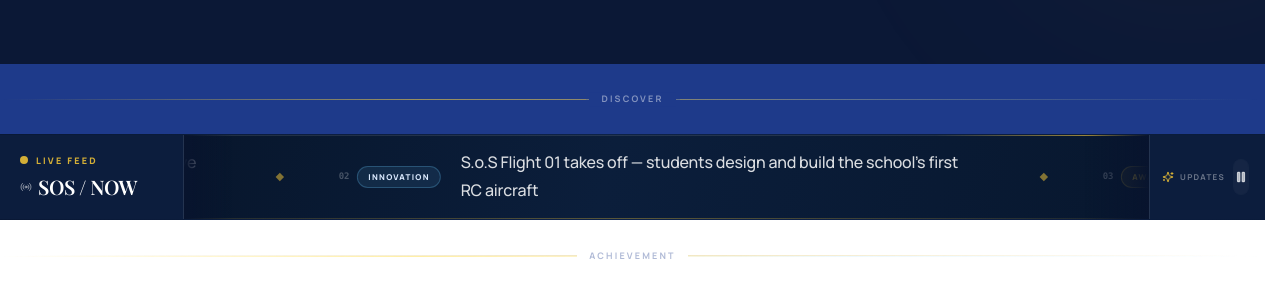
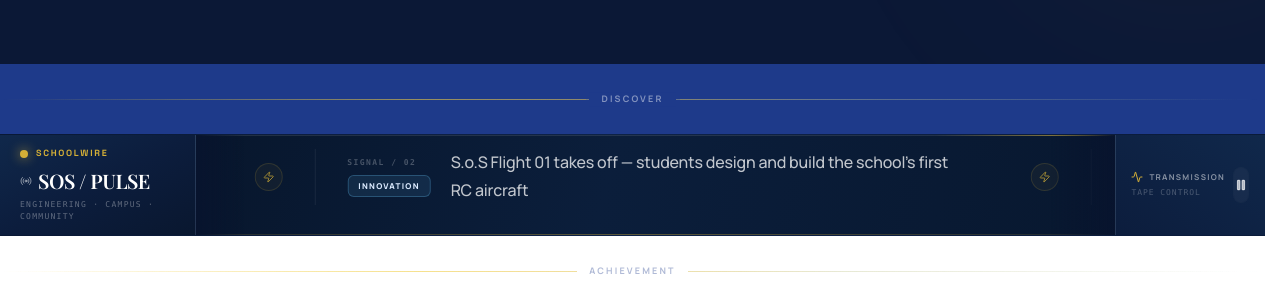
Before and after one commit to Gee7pips/soshanguve-automotive-fixed, a Next.js app: page / in a window 1280 px wide. Shown: the part 940-1225 px from the top of the page. Built offline with nearby package versions, Linux system fonts and the light colour scheme.

Commit message:
Upgrade homepage Schoolwire live ticker

```diff
--- a/components/live-ticker.tsx
+++ b/components/live-ticker.tsx
@@ -1,7 +1,7 @@
 "use client"
 
 import { useState } from "react"
-import { Pause, Play, Radio, Sparkles } from "lucide-react"
+import { Activity, Pause, Play, Radio, Sparkles, Zap } from "lucide-react"
 
 const TICKER_ITEMS = [
   { category: "ACHIEVEMENT", text: "Class of 2025 makes history — 100% Matric Pass Rate at Soshanguve Engineering School Of Specialisation" },
@@ -28,11 +28,22 @@ export function LiveTicker() {
     <section className="relative overflow-hidden border-y border-school-navy/15 bg-[linear-gradient(105deg,#061326_0%,#0b1e3b_48%,#07162c_100%)] text-white shadow-[0_18px_45px_-32px_rgba(4,12,28,0.8)]" aria-label="Live school news and updates">
       <div className="pointer-events-none absolute inset-x-0 top-0 h-px overflow-hidden bg-white/10"><div className="h-full w-1/4 animate-[premium-ticker-scan_7s_linear_infinite] bg-gradient-to-r from-transparent via-school-gold/70 to-transparent" /></div>
       <div className="mx-auto flex max-w-7xl items-stretch">
-        <div className="relative z-20 flex w-[128px] shrink-0 flex-col justify-center border-r border-white/10 bg-[#0c1d3d] px-4 py-3 sm:w-[184px] sm:px-5"><div className="flex items-center gap-2"><span className="relative flex h-2 w-2 shrink-0"><span className="absolute inset-0 animate-ping rounded-full bg-school-gold/70" /><span className="relative h-2 w-2 rounded-full bg-school-gold" /></span><span className="text-[9px] font-extrabold uppercase tracking-[0.24em] text-school-gold">Live feed</span></div><div className="mt-1.5 flex items-center gap-1.5"><Radio className="h-3 w-3 text-white/50" aria-hidden="true" /><span className="font-serif text-[17px] font-semibold tracking-tight text-white sm:text-xl">SOS / NOW</span></div></div>
-        <div className="relative min-w-0 flex-1 overflow-hidden" onMouseEnter={() => setPaused(true)} onMouseLeave={() => setPaused(false)} onFocus={() => setPaused(true)} onBlur={() => setPaused(false)}><div className="pointer-events-none absolute inset-y-0 left-0 z-10 w-12 bg-gradient-to-r from-[#08142e] to-transparent" /><div className="pointer-events-none absolute inset-y-0 right-0 z-10 w-16 bg-gradient-to-l from-[#08142e] to-transparent" /><div className="flex min-h-[84px] w-max items-center py-3 will-change-transform" style={{ animation: "premium-ticker-scroll 88s linear infinite", animationPlayState: paused ? "paused" : "running" }}>{items.map((item, index) => { const badgeStyle = CATEGORY_STYLES[item.category] ?? CATEGORY_STYLES.ACHIEVEMENT; return <article key={`${item.category}-${index}`} className="flex shrink-0 items-center gap-5 px-5 sm:px-7"><div className="flex shrink-0 items-center gap-2"><span className="font-mono text-[9px] font-bold tabular-nums text-white/25">{String((index % TICKER_ITEMS.length) + 1).padStart(2, "0")}</span><span className={`rounded-full border px-2.5 py-1 text-[8px] font-black uppercase tracking-[0.16em] ${badgeStyle}`}>{item.category}</span></div><p className="max-w-[560px] text-[12px] font-medium leading-[1.65] tracking-[0.01em] text-white/85 sm:text-[13px]">{item.text}</p><span className="h-1.5 w-1.5 shrink-0 rotate-45 bg-school-gold/60" aria-hidden="true" /></article> })}</div></div>
-        <div className="relative z-20 hidden w-[116px] shrink-0 items-center justify-end gap-2 border-l border-white/10 bg-[#0c1d3d] px-4 lg:flex"><div className="mr-auto hidden items-center gap-1.5 xl:flex"><Sparkles className="h-3 w-3 text-school-gold" /><span className="text-[8px] font-bold uppercase tracking-[0.16em] text-white/40">Updates</span></div><button type="button" onClick={() => setPaused((value) => !value)} className="group flex h-9 w-9 items-center justify-center rounded-full border border-white/15 bg-white/[0.04] text-white/65 transition-all duration-300 hover:border-school-gold/50 hover:bg-school-gold hover:text-school-navy" aria-label={paused ? "Resume live updates" : "Pause live updates"}>{paused ? <Play className="h-3.5 w-3.5 fill-current" /> : <Pause className="h-3.5 w-3.5 fill-current" />}</button></div>
+        <div className="relative z-20 flex w-[128px] shrink-0 flex-col justify-center border-r border-white/10 bg-gradient-to-br from-[#10284b] via-[#0c1d3d] to-[#09172f] px-4 py-3 sm:w-[196px] sm:px-5">
+          <div className="flex items-center gap-2"><span className="relative flex h-2 w-2 shrink-0"><span className="absolute inset-0 animate-ping rounded-full bg-school-gold/60" /><span className="relative h-2 w-2 rounded-full bg-school-gold shadow-[0_0_12px_rgba(212,175,55,0.85)]" /></span><span className="text-[9px] font-extrabold uppercase tracking-[0.22em] text-school-gold">Schoolwire</span></div>
+          <div className="mt-1.5 flex items-center gap-1.5"><Radio className="h-3 w-3 text-white/50" aria-hidden="true" /><span className="font-serif text-[17px] font-semibold tracking-tight text-white sm:text-xl">SOS / PULSE</span></div>
+          <span className="mt-1 hidden font-mono text-[8px] uppercase tracking-[0.16em] text-white/35 sm:block">Engineering · Campus · Community</span>
+        </div>
+        <div className="relative min-w-0 flex-1 overflow-hidden" onMouseEnter={() => setPaused(true)} onMouseLeave={() => setPaused(false)} onFocus={() => setPaused(true)} onBlur={() => setPaused(false)}><div className="pointer-events-none absolute inset-y-0 left-0 z-10 w-12 bg-gradient-to-r from-[#08142e] to-transparent" /><div className="pointer-events-none absolute inset-y-0 right-0 z-10 w-16 bg-gradient-to-l from-[#08142e] to-transparent" /><div className="flex min-h-[84px] w-max items-center py-3 will-change-transform" style={{ animation: "premium-ticker-scroll 88s linear infinite", animationPlayState: paused ? "paused" : "running" }}>{items.map((item, index) => { const badgeStyle = CATEGORY_STYLES[item.category] ?? CATEGORY_STYLES.ACHIEVEMENT; return <article key={`${item.category}-${index}`} className="group flex shrink-0 items-center gap-4 border-r border-white/[0.07] px-5 sm:gap-5 sm:px-8">
+              <div className="flex shrink-0 flex-col items-start gap-1.5">
+                <span className="font-mono text-[8px] font-bold tabular-nums tracking-[0.18em] text-white/25">SIGNAL / {String((index % TICKER_ITEMS.length) + 1).padStart(2, "0")}</span>
+                <span className={`rounded-md border px-2.5 py-1 text-[8px] font-black uppercase tracking-[0.16em] ${badgeStyle}`}>{item.category}</span>
+              </div>
+              <p className="max-w-[560px] text-[12px] font-medium leading-[1.65] text-white/75 transition-colors duration-300 group-hover:text-white sm:text-[13px]">{item.text}</p>
+              <span className="flex h-7 w-7 shrink-0 items-center justify-center rounded-full border border-school-gold/15 bg-school-gold/[0.05] text-school-gold/70 transition-all duration-300 group-hover:border-school-gold/50 group-hover:bg-school-gold/10 group-hover:text-school-gold" aria-hidden="true"><Zap className="h-3 w-3" /></span>
+            </article> })}</div></div>
+        <div className="relative z-20 hidden w-[150px] shrink-0 items-center justify-end gap-2 border-l border-white/10 bg-gradient-to-bl from-[#10284b] to-[#0c1d3d] px-4 lg:flex"><div className="mr-auto hidden flex-col gap-1 xl:flex"><div className="flex items-center gap-1.5"><Activity className="h-3 w-3 text-school-gold" /><span className="text-[8px] font-bold uppercase tracking-[0.16em] text-white/50">Transmission</span></div><span className="font-mono text-[8px] tracking-[0.12em] text-white/25">TAPE CONTROL</span></div><button type="button" onClick={() => setPaused((value) => !value)} className="group flex h-9 w-9 items-center justify-center rounded-full border border-white/15 bg-white/[0.04] text-white/65 transition-all duration-300 hover:border-school-gold/50 hover:bg-school-gold hover:text-school-navy" aria-label={paused ? "Resume live updates" : "Pause live updates"}>{paused ? <Play className="h-3.5 w-3.5 fill-current" /> : <Pause className="h-3.5 w-3.5 fill-current" />}</button></div>
       </div>
-      <div className="flex items-center justify-between border-t border-white/10 bg-[#0c1d3d] px-4 py-2 lg:hidden"><div className="flex items-center gap-2 text-[8px] font-bold uppercase tracking-[0.18em] text-white/35"><Sparkles className="h-3 w-3 text-school-gold" />School updates · live</div><button type="button" onClick={() => setPaused((value) => !value)} className="flex items-center gap-1.5 rounded-full border border-white/10 px-3 py-1.5 text-[8px] font-bold uppercase tracking-[0.15em] text-white/60 transition-colors hover:border-school-gold/40 hover:text-school-gold" aria-label={paused ? "Resume live updates" : "Pause live updates"}>{paused ? <Play className="h-3 w-3 fill-current" /> : <Pause className="h-3 w-3 fill-current" />}{paused ? "Resume" : "Pause"}</button></div>
+      <div className="flex items-center justify-between border-t border-white/10 bg-[#0c1d3d] px-4 py-2.5 lg:hidden"><div className="flex items-center gap-2 text-[8px] font-bold uppercase tracking-[0.18em] text-white/40"><Sparkles className="h-3 w-3 text-school-gold" />Schoolwire · Campus updates</div><button type="button" onClick={() => setPaused((value) => !value)} className="flex items-center gap-1.5 rounded-full border border-white/10 px-3 py-1.5 text-[8px] font-bold uppercase tracking-[0.15em] text-white/60 transition-colors hover:border-school-gold/40 hover:text-school-gold" aria-label={paused ? "Resume live updates" : "Pause live updates"}>{paused ? <Play className="h-3 w-3 fill-current" /> : <Pause className="h-3 w-3 fill-current" />}{paused ? "Resume" : "Pause"}</button></div>
       <div className="pointer-events-none absolute bottom-0 left-0 h-px w-full bg-gradient-to-r from-transparent via-school-gold/40 to-transparent" />
     </section>
   )
```
